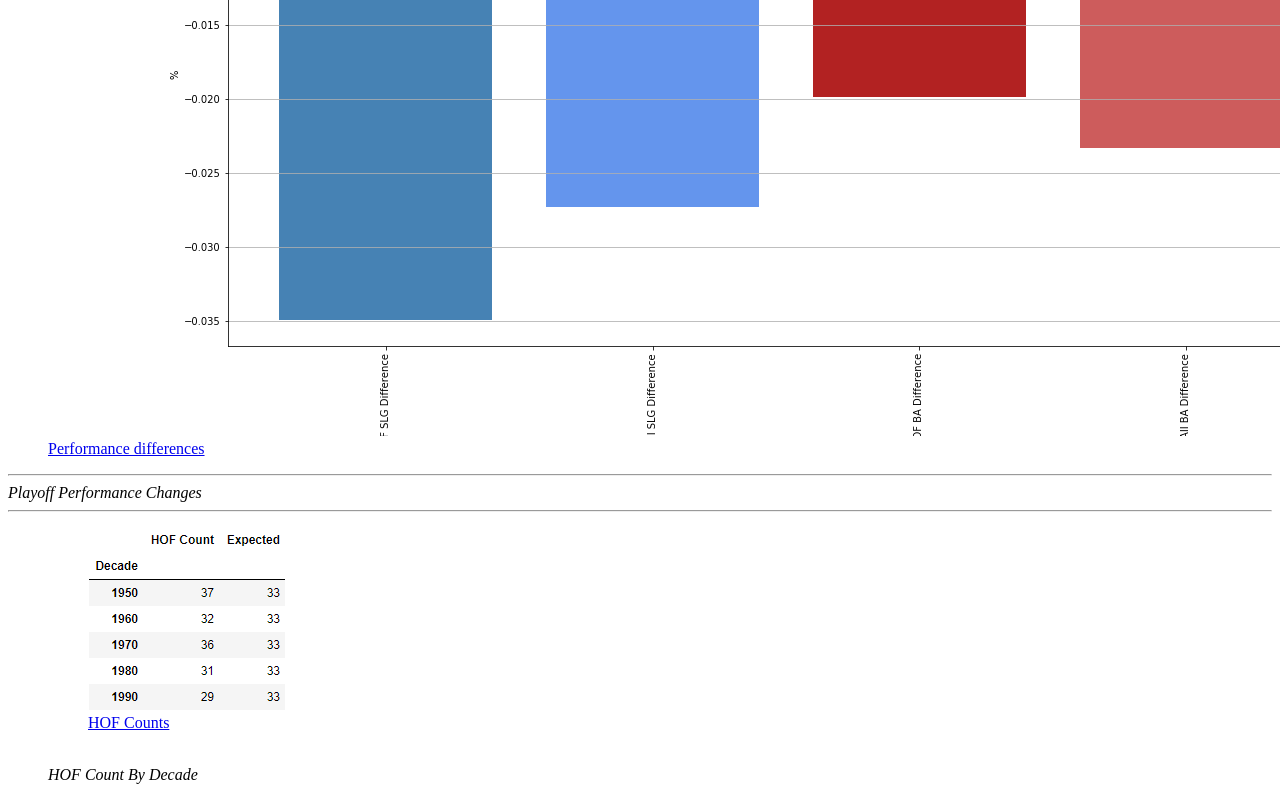
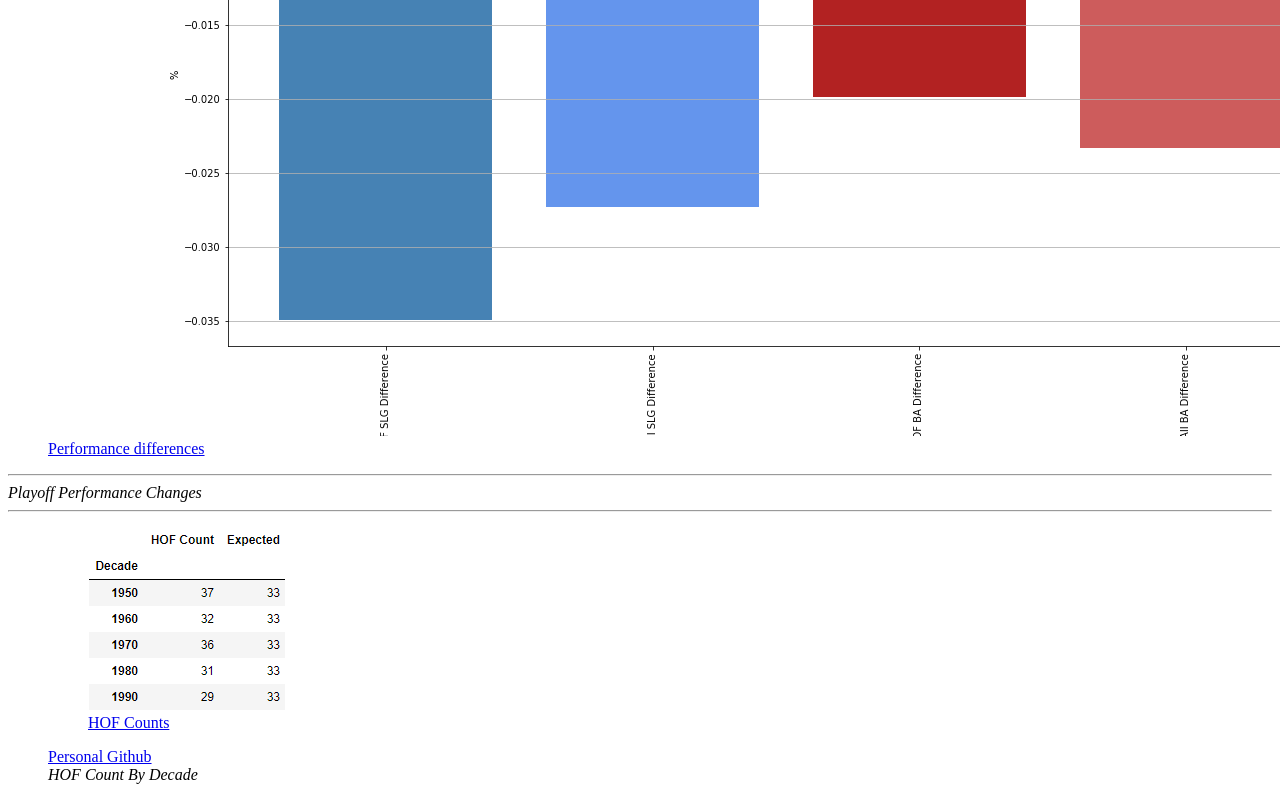
Before and after one commit to BDomogalla/Project1, a plain HTML site: page index.html in a window 1280 px wide. Shown: the part 364-1164 px from the top of the page. Drawn offline with Linux system fonts and the light colour scheme.

Commit message:
added link to personal page

```diff
--- a/index.html
+++ b/index.html
@@ -22,6 +22,7 @@
         <figcaption>HOF Counts</figcaption>
     </a>
 </figure>
+<a href = "https://bdomogalla.github.io/">Personal Github</a>
     <br>
     <em>HOF Count By Decade</em>
     <br>
```
